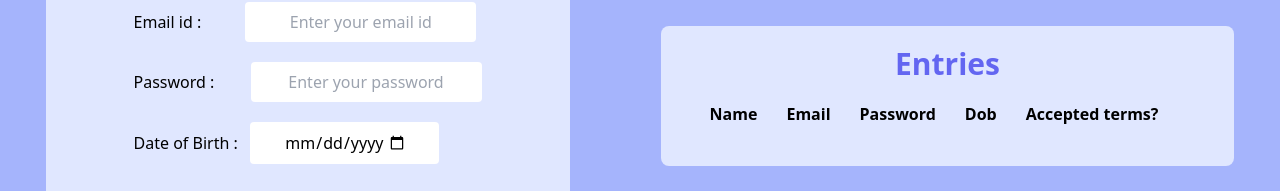
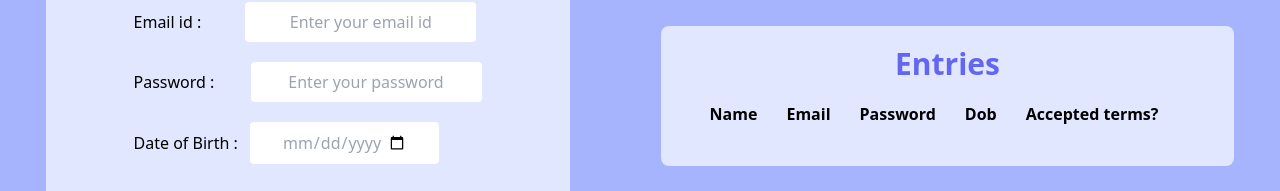
Before and after one commit to vineethayasa/Registration-Form, a plain HTML site: page index.html in a window 1280 px wide. Shown: the part 304-495 px from the top of the page. Drawn offline with nearby package versions, Linux system fonts and the light colour scheme.

Commit message:
Update index.html

```diff
--- a/index.html
+++ b/index.html
@@ -25,7 +25,7 @@
               <label for="dob" class="inline-block leading-5 mr-1">
                 Date of Birth :
               </label>
-              <input required type="date" id="dob" name="dob" class="rounded inline-block text-center mb-5 focus:invalid:border-red-300 px-8 ml-1">
+              <input required type="date" id="dob" name="dob" class="rounded inline-block text-gray-400 mb-5 focus:invalid:border-red-300 px-8 ml-1">
               <br>
               <label for="t&c" class="inline-block leading-5">
                 Accept Terms & Conditions :
```
